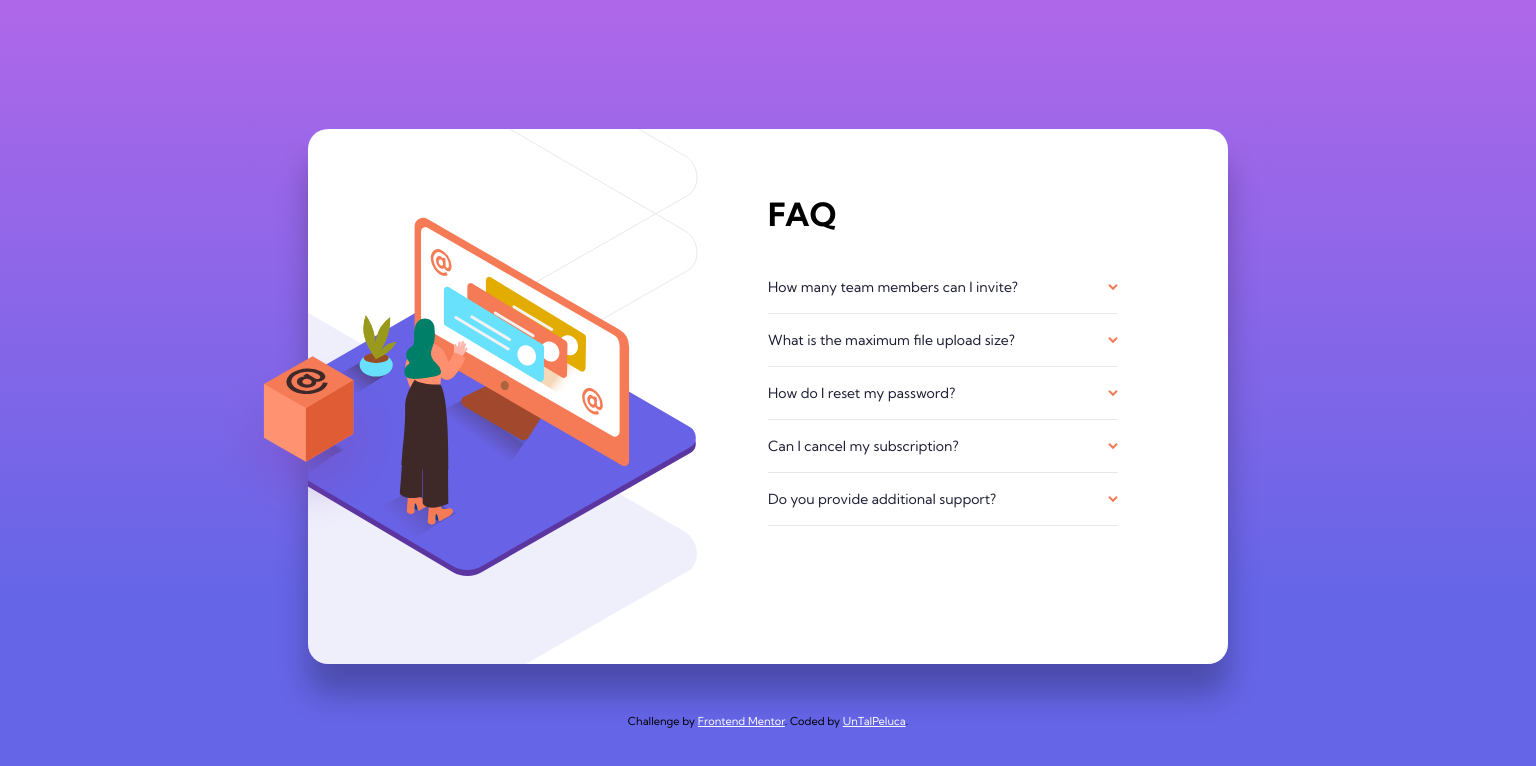
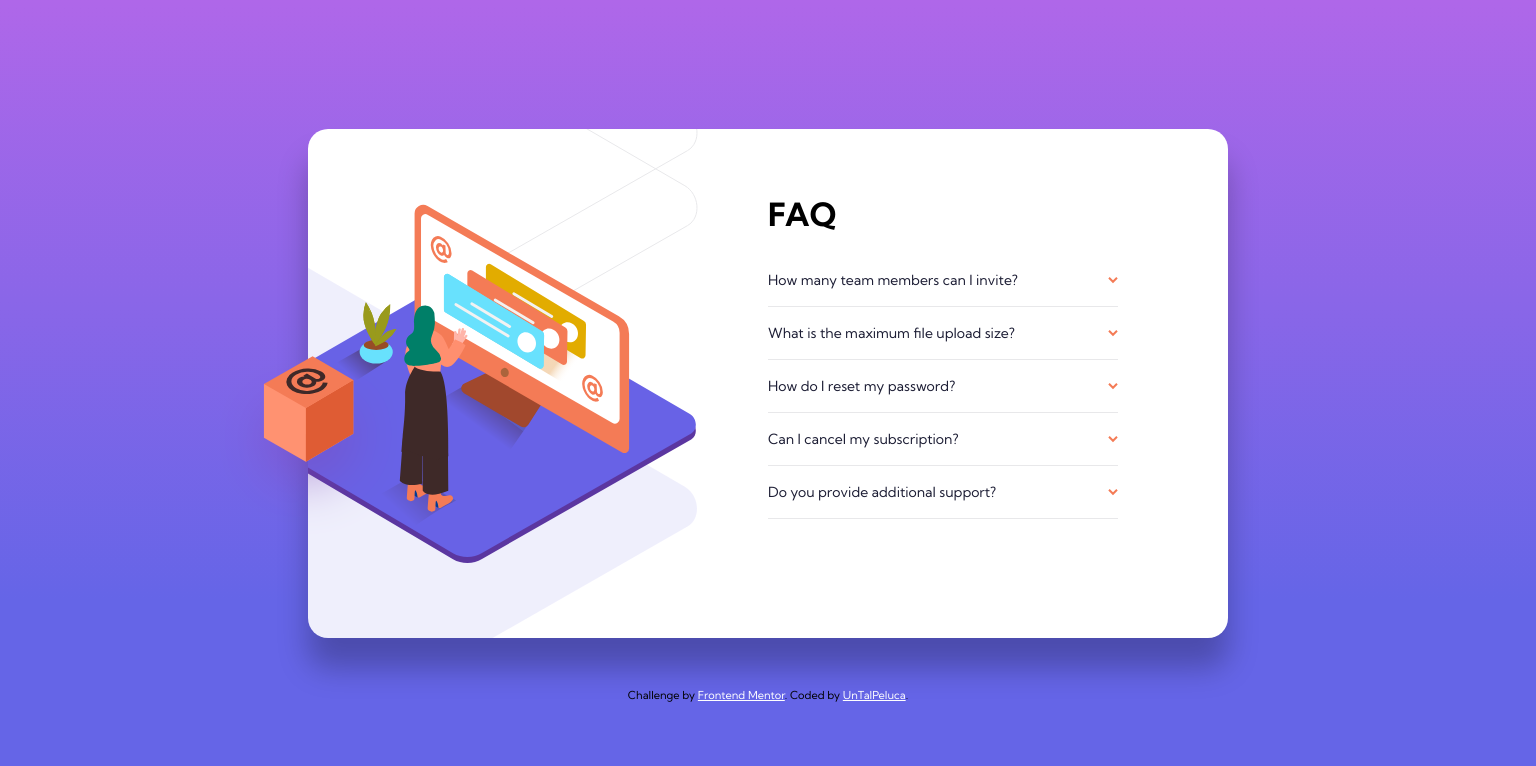
Before and after one commit to UnTalPeluca/FaqAccordionCardMain, a plain HTML site: page index.html in a window 1536 px wide. Drawn offline with Linux system fonts and the light colour scheme.

Commit message:
update style.css
card size fix

```diff
--- a/style.css
+++ b/style.css
@@ -110,7 +110,7 @@ body{
         background-image: url(./images/illustration-woman-online-desktop.svg), url(./images/bg-pattern-desktop.svg);
         background-repeat: no-repeat;
         background-position-x: -84px, -576px;
-        background-position-y: center, -250px;
+        background-position-y: 75px, -295px;
     }
     .acc-desktop-img{
         display:block;
@@ -130,7 +130,9 @@ body{
     }
     .acc-title{
         text-align: start;
-        padding-bottom: 27px;
+        padding-bottom: 20px;
     }
-
+    .acc-bg{
+        max-height: 509px;
+    }
 }
```
